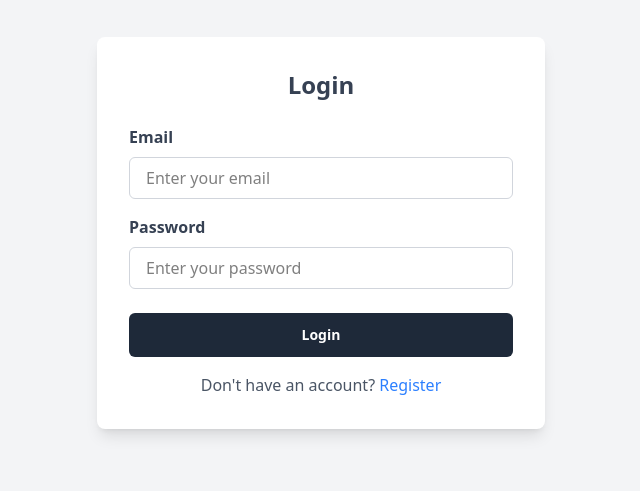
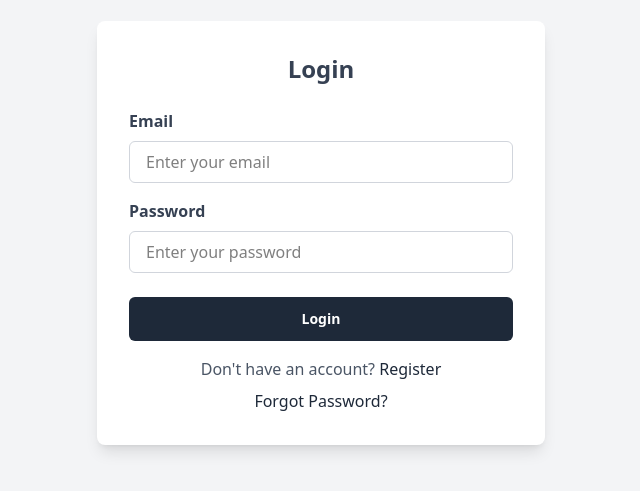
Before and after one commit to fatinishraqprapya25/Blogging-App-Front-End, a React (Vite) app: page /login in a window 1280 px wide. Shown: the part 167-658 px from the top of the page, without its empty margins (319-959 px from the left). Built offline with nearby package versions, Linux system fonts and the light colour scheme.

Commit message:
login functionality updated

```diff
--- a/src/components/auth/login.jsx
+++ b/src/components/auth/login.jsx
@@ -1,13 +1,19 @@
 import React, { useState } from "react";
 import Button from "../common/Button";
-import { useNavigate } from "react-router-dom";
+import { useNavigate, Link } from "react-router-dom";
+import useAuth from "../../hooks/useAuth";
 
 export default function Login() {
     const [email, setEmail] = useState("");
     const [password, setPassword] = useState("");
     const [error, setError] = useState("");
+    const [isLoggedIn] = useAuth();
 
     const navigate = useNavigate();
+
+    if (isLoggedIn) {
+        navigate("/");
+    }
 
     const handleSubmit = async (e) => {
         e.preventDefault();
@@ -77,7 +83,13 @@ export default function Login() {
                 </form>
 
                 <div className="mt-4 text-center text-gray-600">
-                    <p>Don't have an account? <a href="/register" className="text-blue-500 hover:underline">Register</a></p>
+                    <p>
+                        Don't have an account?{" "}
+                        <Link to="/register" className="text-gray-800 hover:underline font-medium">Register</Link>
+                    </p>
+                    <p className="mt-2">
+                        <Link href="/forgot-password" className="text-gray-800 font-medium hover:underline">Forgot Password?</Link>
+                    </p>
                 </div>
             </div>
         </div>
```
